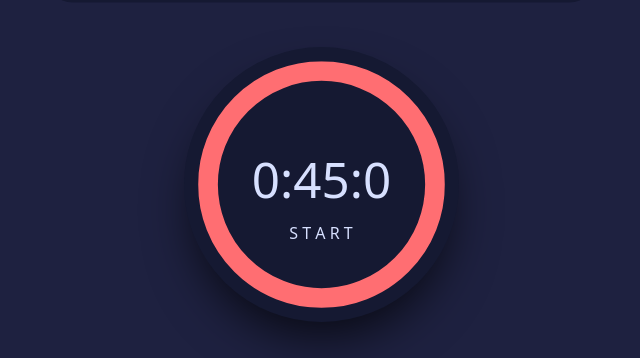
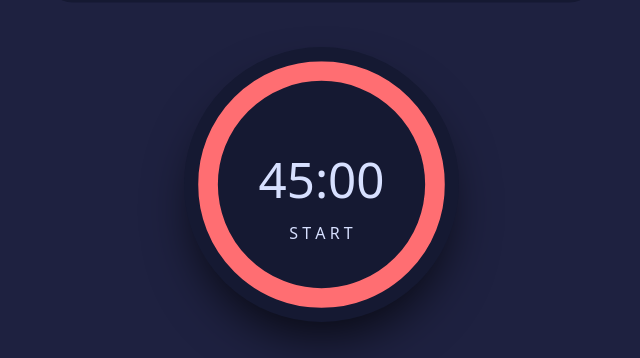
Before and after one commit to Leckller/pomodoro, a React (Vite) app: page / in a window 1280 px wide. Shown: the part 225-583 px from the top of the page, without its empty margins (319-959 px from the left). Built offline with nearby package versions, Linux system fonts and the light colour scheme.

Commit message:
feat: adicionei uma lógica para adicionar um 0 no timer

```diff
--- a/src/components/Main.tsx
+++ b/src/components/Main.tsx
@@ -8,6 +8,10 @@ function Main() {
     timer: { timer, timeRef, setStart, start },
     mainColor: { mainColor },
   } = useContext(Context);
+
+  // const hours = timer.hours < 10 ? `0${timer.hours}` : timer.hours;
+  const minutes = timer.minutes < 10 ? `0${timer.minutes}` : timer.minutes;
+  const seconds = timer.seconds < 10 ? `0${timer.seconds}` : timer.seconds;
 
   return (
     <main className="w-full flex justify-center h-[500px]">
@@ -26,7 +30,7 @@ function Main() {
             trailColor: '#151932',
             textSize: '20px',
           }) }
-          text={ `${timer.hours}:${timer.minutes}:${timer.seconds}` }
+          text={ `${minutes}:${seconds}` }
         />
         <button
           className="translate-y-12 absolute"
```
